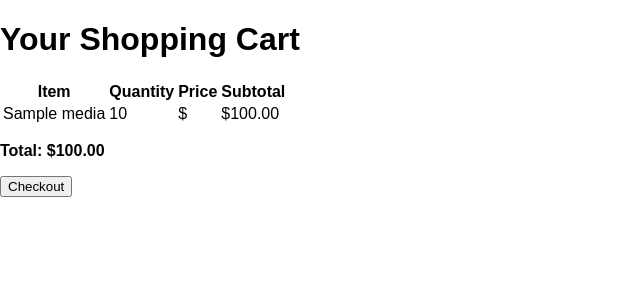
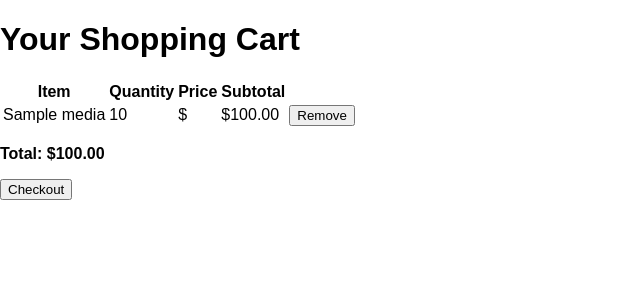
Before and after one commit to its-bzak/media-store, a Django app: page /store/cart/ in a window 1280 px wide. Shown: the part 21-321 px from the top of the page, without its empty margins (0-640 px from the left). Run offline with Django 5.2, Linux system fonts and the light colour scheme; a user stored in the database is signed in; tables that the repository leaves empty hold one stand-in row (values such as "Sample post").

Commit message:
Adding remove from cart functionality

```diff
--- a/backend/store/templates/store/cart.html
+++ b/backend/store/templates/store/cart.html
@@ -22,6 +22,12 @@
           <td>{{ item.quantity }}</td>
           <td>${{ item.media.buyprice }}</td>
           <td>${{ item.get_total_price }}</td>
+        <td>
+            <form action=" "{% url 'remove_from_cart' item.id %} method="POST">
+            {% csrf_token %}
+            <button type="submit" class="remove-btn">Remove</button>
+        </form>
+        </td>
         </tr>
         {% endfor %}
       </tbody>
--- a/backend/store/urls.py
+++ b/backend/store/urls.py
@@ -7,6 +7,7 @@ urlpatterns = [
     path('cart/', views.view_cart, name='view_cart'),     # /store/cart/
     path('register/', views.register, name='register'), # / store/register/
     path('add-to-cart/<slug:slug>/', views.add_to_cart, name='add_to_cart'),
+    path('cart/remove/<int:item_id>/', views.remove_from_cart, name='remove_from_cart'),
     path('checkout/', views.checkout, name='checkout'),
     path('<slug:slug>/', views.item_info, name='item_info'),  # /store/<slug>/
 ]
--- a/backend/store/views.py
+++ b/backend/store/views.py
@@ -71,6 +71,14 @@ def add_to_cart(request, slug):
 
     return redirect('view_cart')
 
+def remove_from_cart(request, item_id):
+    try:
+        cart_item = CartItem.objects.get(id=item_id, cart__user=request.user)
+        cart_item.delete()
+    except CartItem.DoesNotExist:
+        pass
+    return redirect('view_cart')
+
 @login_required
 @transaction.atomic
 def checkout(request):
```
